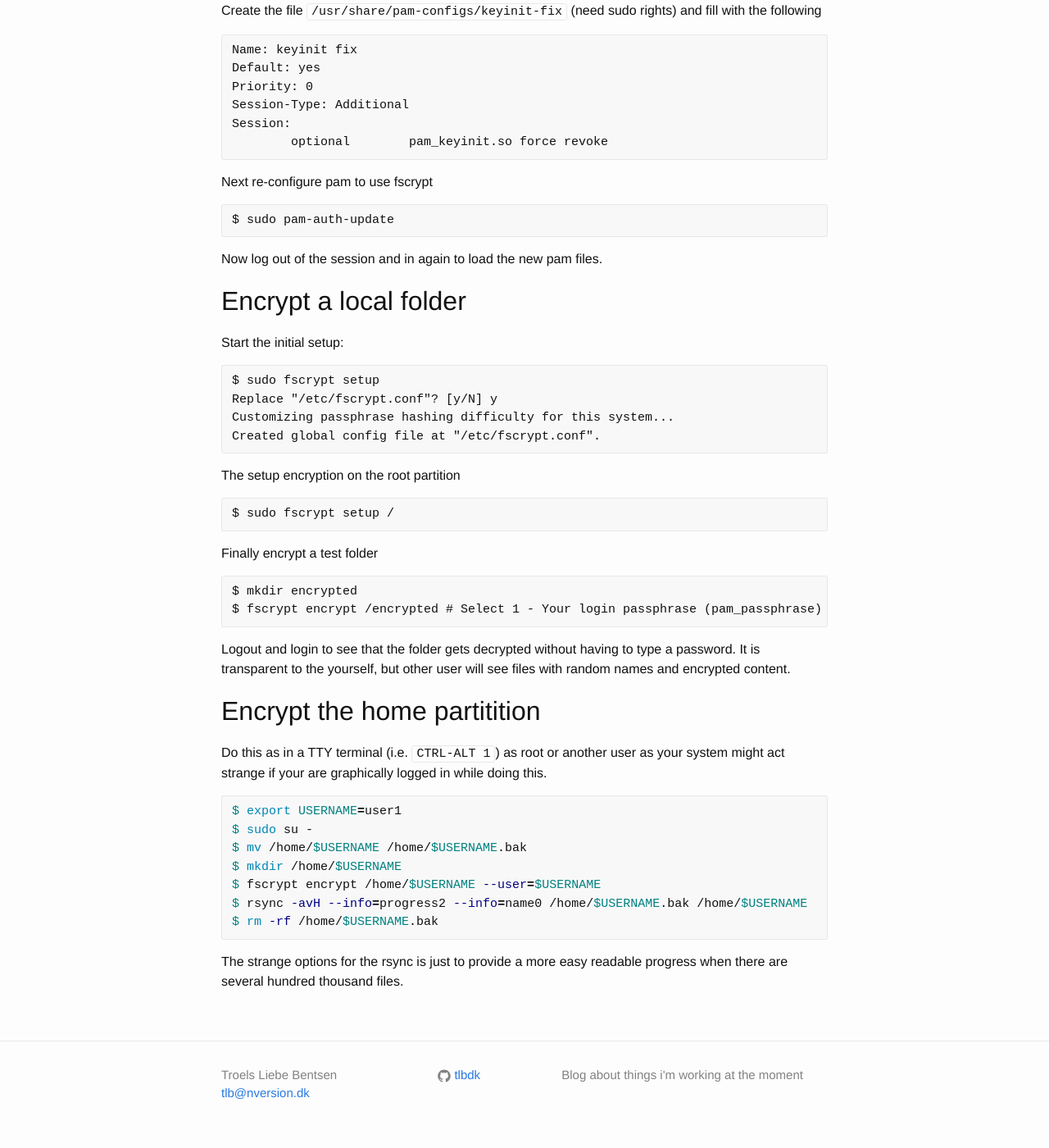
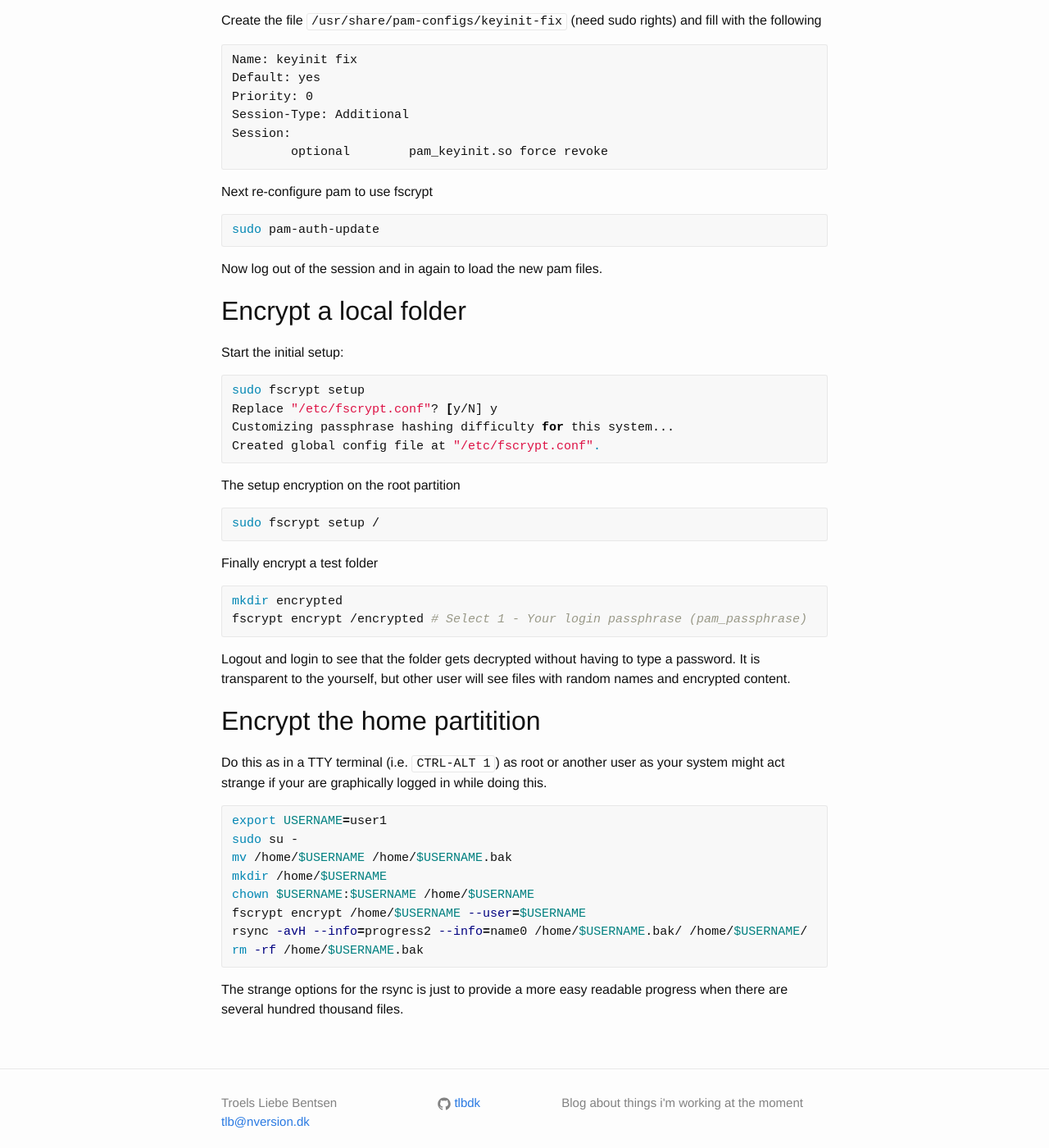
Before and after one commit to tlbdk/tlbdk.github.io, a Jekyll site: the page built from _posts/2018-10-22-fscrypt.md, in a window 1280 px wide and 1400 px high, scrolled down 895 px. Shown: the whole window at 82% size. Built offline with Jekyll 4.4.1, drawn with Linux system fonts in a browser that asks for light colours; some of the changed text lies outside the part shown.

Commit message:
Update guide

````diff
--- a/_posts/2018-10-22-fscrypt.md
+++ b/_posts/2018-10-22-fscrypt.md
@@ -5,39 +5,44 @@ date:   2018-10-22 19:30:00 +0200
 categories: FSCrypt
 permalink: /ubuntu/2018/10/22/fscrypt.html
 ---
-#Linux FScrypt
+# Linux FScrypt
 
 ## Initial setup
+
 First define the device in question, usually something like `/dev/sda1`
-```bash
-$ export DEVICE=/dev/sda1
+
+``` bash
+export DEVICE=/dev/sda1
 ```
 
 To setup a filesystem to support encryption, first check that your block size is equal to your page size by comparing the outputs of `getconf PAGE_SIZE` and `tune2fs -l /dev/device | grep 'Block size'`. If these are not the same, DO NOT ENABLE ENCRYPTION.
 
-```bash
-$ getconf PAGE_SIZE
+``` bash
+getconf PAGE_SIZE
 4096
 ```
-```bash
-$ sudo tune2fs -l $DEVICE | grep 'Block size'
+
+``` bash
+sudo tune2fs -l $DEVICE | grep 'Block size'
 Block size:               4096
 ```
+
 As the values are the same we can proceed. Now enable encryption on the EXT4 device:
 
-
-```bash
-$ tune2fs -O encrypt $DEVICE
+``` bash
+tune2fs -O encrypt $DEVICE
 ```
 
 Now we need to install some fscrypt
 
-```bash
-$ sudo apt-get install fscrypt libpam-fscrypt
+``` bash
+sudo apt-get install fscrypt libpam-fscrypt
 ```
 
 ## Set up PAM
+
 Create the file `/usr/share/pam-configs/keyinit-fix` (need sudo rights) and fill with the following
+
 ```text
 Name: keyinit fix
 Default: yes
@@ -48,41 +53,52 @@ Session:
 ```
 
 Next re-configure pam to use fscrypt
+
+``` bash
+sudo pam-auth-update
 ```
-$ sudo pam-auth-update
-```
+
 Now log out of the session and in again to load the new pam files.
 
 ## Encrypt a local folder
 
 Start the initial setup:
-```
-$ sudo fscrypt setup
+
+``` bash
+sudo fscrypt setup
 Replace "/etc/fscrypt.conf"? [y/N] y
 Customizing passphrase hashing difficulty for this system...
 Created global config file at "/etc/fscrypt.conf".
 ```
+
 The setup encryption on the root partition
+
+``` bash
+sudo fscrypt setup /
 ```
-$ sudo fscrypt setup /
+
+Finally encrypt a test folder
+
+``` bash
+mkdir encrypted
+fscrypt encrypt /encrypted # Select 1 - Your login passphrase (pam_passphrase)
 ```
-Finally encrypt a test folder
-```
-$ mkdir encrypted
-$ fscrypt encrypt /encrypted # Select 1 - Your login passphrase (pam_passphrase)
-```
+
 Logout and login to see that the folder gets decrypted without having to type a password. It is transparent to the yourself, but other user will see files with random names and encrypted content.
 
 ## Encrypt the home partitition
+
 Do this as in a TTY terminal (i.e. `CTRL-ALT 1`) as root or another user as your system might act strange if your are graphically logged in while doing this.
 
-```bash
-$ export USERNAME=user1
-$ sudo su -
-$ mv /home/$USERNAME /home/$USERNAME.bak
-$ mkdir /home/$USERNAME
-$ fscrypt encrypt /home/$USERNAME --user=$USERNAME
-$ rsync -avH --info=progress2 --info=name0 /home/$USERNAME.bak /home/$USERNAME
-$ rm -rf /home/$USERNAME.bak
+``` bash
+export USERNAME=user1
+sudo su -
+mv /home/$USERNAME /home/$USERNAME.bak
+mkdir /home/$USERNAME
+chown $USERNAME:$USERNAME /home/$USERNAME
+fscrypt encrypt /home/$USERNAME --user=$USERNAME
+rsync -avH --info=progress2 --info=name0 /home/$USERNAME.bak/ /home/$USERNAME/
+rm -rf /home/$USERNAME.bak
 ```
+
 The strange options for the rsync is just to provide a more easy readable progress when there are several hundred thousand files.
````
